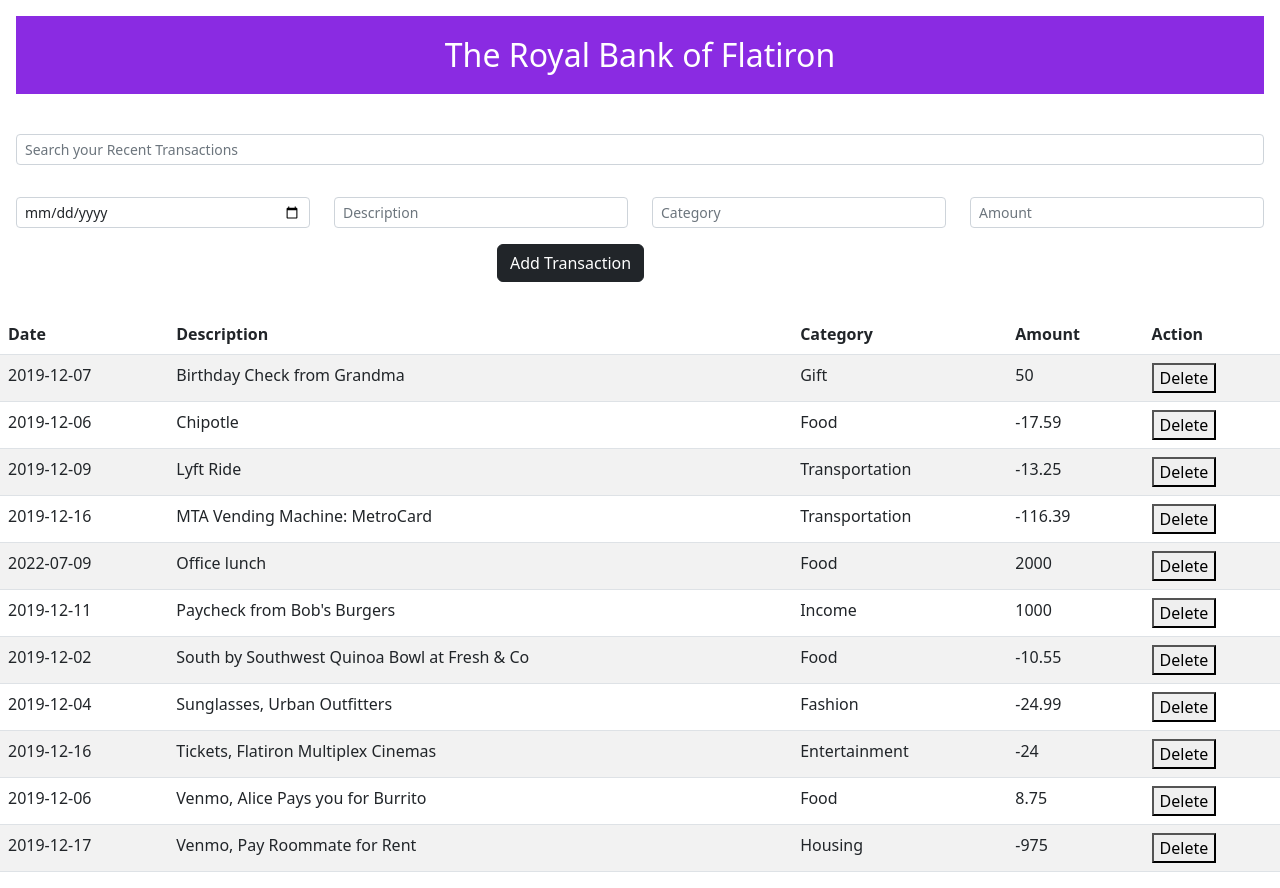
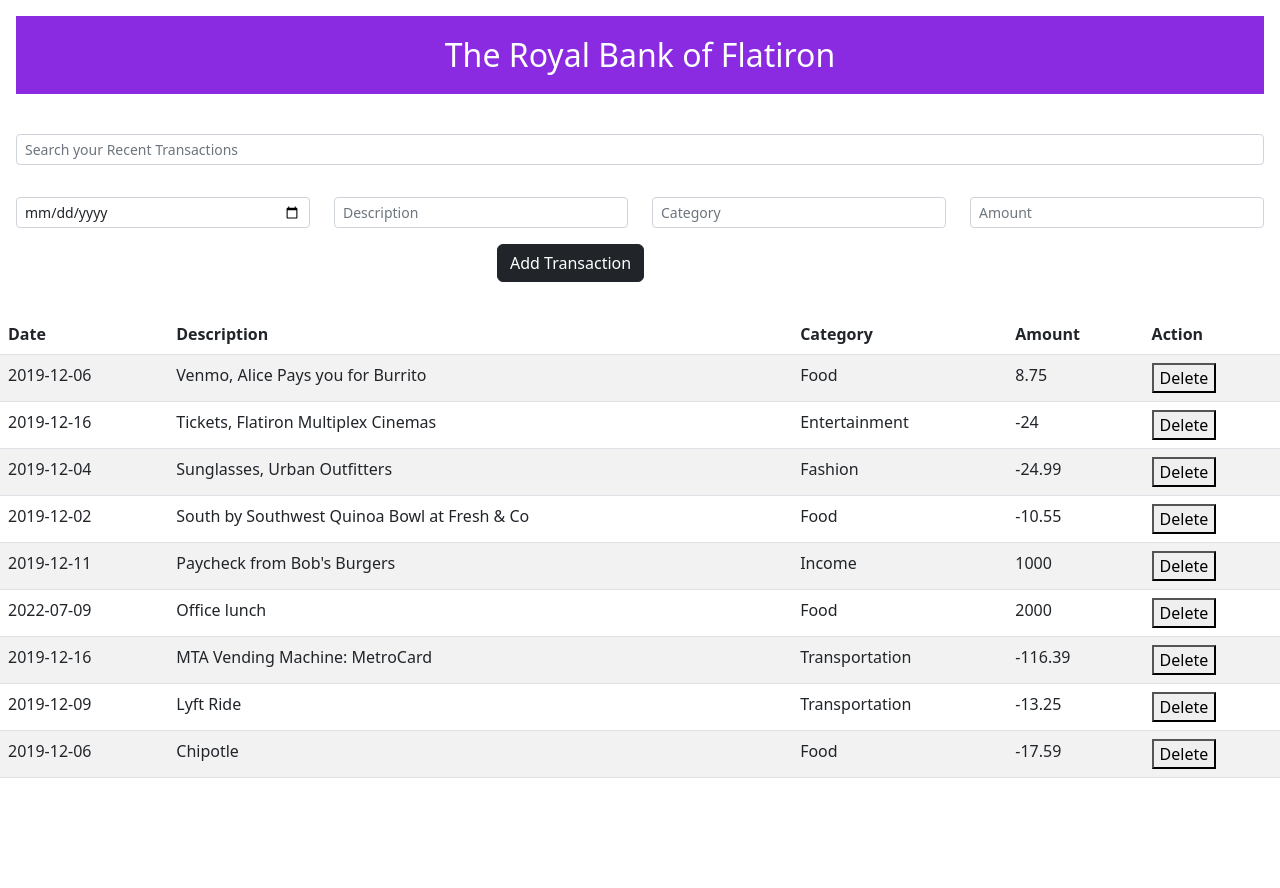
Before and after one commit to jenna-lab/bank-transactions-code-challenge, a React (Create React App) app: page / in a window 1280 px wide. After the commit the page ends 800 px from the top, so only its background shows below. Built offline with nearby package versions, Linux system fonts and the light colour scheme; data requests are answered from the project's data file.

Commit message:
completed assignment

```diff
--- a/db.json
+++ b/db.json
@@ -29,13 +29,6 @@
       "amount": -17.59
     },
     {
-      "id": 7,
-      "date": "2019-12-07",
-      "description": "Birthday Check from Grandma",
-      "category": "Gift",
-      "amount": 50
-    },
-    {
       "id": 8,
       "date": "2019-12-09",
       "description": "Lyft Ride",
@@ -64,13 +57,6 @@
       "amount": -116.39
     },
     {
-      "id": 12,
-      "date": "2019-12-17",
-      "description": "Venmo, Pay Roommate for Rent",
-      "category": "Housing",
-      "amount": -975
-    },
-    {
       "date": "2022-07-09",
       "description": "Office lunch",
       "category": "Food",
--- a/src/components/Container1.js
+++ b/src/components/Container1.js
@@ -6,19 +6,23 @@ import Search from "./Search";
 function Container1() {
   const [transactions, setTransactions] = useState([]);
   const [search, setSearch] = useState("");
+  //fetching from the db.json
   useEffect(() => {
     fetch("http://localhost:8001/transactions?q=" + search)
       .then((res) => res.json())
       .then((res) => {
+        //setting the response to transaction useState
         setTransactions(res);
       });
   }, [search]);
-    const handleChange = (e) => {
+
+  //executing search on user input
+  const handleSearch = (e) => {
     setSearch(e.target.value);
   };
   return (
     <div>
-          <Search handleSearch={handleChange} />
+      <Search handleSearch={handleSearch} />
       <Form />
       <Table data={transactions} />
     </div>
--- a/src/components/Form.js
+++ b/src/components/Form.js
@@ -25,6 +25,7 @@ const Form = () => {
         return response.json();
       })
       .then((data) => {
+        document.location.reload();
         alert("data posted");
       });
 
--- a/src/components/Table.js
+++ b/src/components/Table.js
@@ -1,16 +1,22 @@
 import React from "react";
 
 const Table = ({ data }) => {
+  //executing delete function according to item id
   function handleDeleteClick(id) {
     fetch(`http://localhost:8001/transactions/${id}`, {
       method: "DELETE",
     })
       .then((r) => r.json())
       .then(() => {
+        //refreshes page after delete
         document.location.reload();
-        console.log("deleted!")});
+        console.log("deleted!");
+      });
   }
-  const sortedData = data.sort((a, b) => (a.description.toUpperCase() > b.description.toUpperCase() ? 1 : -1))
+  //sorting data alphabetically from a to z
+  const sortedData = data.sort((a, b) =>
+    a.description.toUpperCase() < b.description.toUpperCase() ? 1 : -1
+  );
   return (
     <table className="table table-striped table-hover p-3">
       <thead>
@@ -32,7 +38,10 @@ const Table = ({ data }) => {
               <td>{transaction.category}</td>
               <td>{transaction.amount}</td>
               <td>
-                <button className="remove" onClick={()=>handleDeleteClick(transaction.id)}>
+                <button
+                  className="remove"
+                  onClick={() => handleDeleteClick(transaction.id)}
+                >
                   Delete
                 </button>
               </td>
```
Lines whose indentation alone changed are shown as unchanged.
